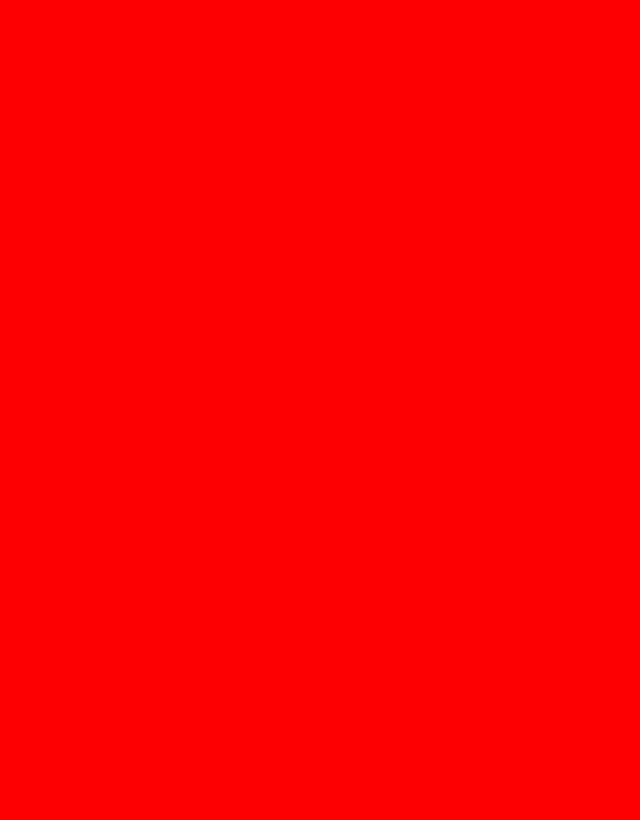
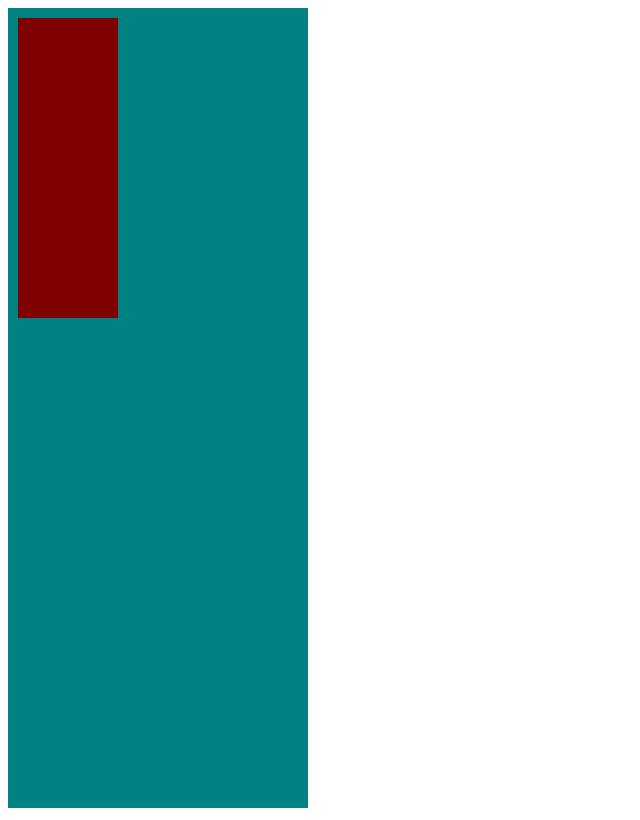
Before and after one commit to EricCSheppard/new-game-project, a plain HTML site: page index.html in a window 1280 px wide. Shown: the whole page, without its empty margins (0-640 px from the left). Drawn offline with Linux system fonts and the light colour scheme.

Commit message:
Creates class for poker

```diff
--- a/css/styles.css
+++ b/css/styles.css
@@ -1,3 +1,3 @@
-body {
-    background-color: red;
+#canvas {
+    background-color: teal;
 }
--- a/index.html
+++ b/index.html
@@ -8,7 +8,9 @@
     <link rel="stylesheet" href="css/styles.css">
 </head>
 <body>
-
+    <main>
+        <canvas id="canvas" ></canvas>
+    </main>
     <script src="js/app.js"></script>
 </body>
 </html>
--- a/js/app.js
+++ b/js/app.js
@@ -1 +1,55 @@
-console.log('hello world')
+
+const game = document.getElementById('canvas')
+
+const ctx = game.getContext('2d')
+
+game.setAttribute('width', getComputedStyle(game)['width'])
+game.setAttribute('height', getComputedStyle(game)['height'])
+
+game.height = 800
+
+// Create class for pokers
+
+class Poker {
+    constructor(x, y, width, height, color) {
+        this.x = x
+        this.y = y
+        this.width = width
+        this.height = height
+        this.color = color
+        this.poking = false
+        this.render = function () {
+            ctx.fillStyle = this.color
+            ctx.fillRect(this.x, this.y, this.width, this.height)
+        }
+    }
+}
+
+// Creates the pokers
+
+const poker1 = new Poker(
+    10,
+    10,
+    100,
+    300,
+    'maroon'
+)
+
+
+// Game Loop
+
+const gameLoop = () => {
+    ctx.clearRect(0,0, game.width, game.height)
+    poker1.render()
+
+}
+
+// Interval
+
+let gameInterval
+
+const runGameLoop = () => {
+    gameInterval = setInterval(gameLoop, 30)
+}
+
+runGameLoop()
```
